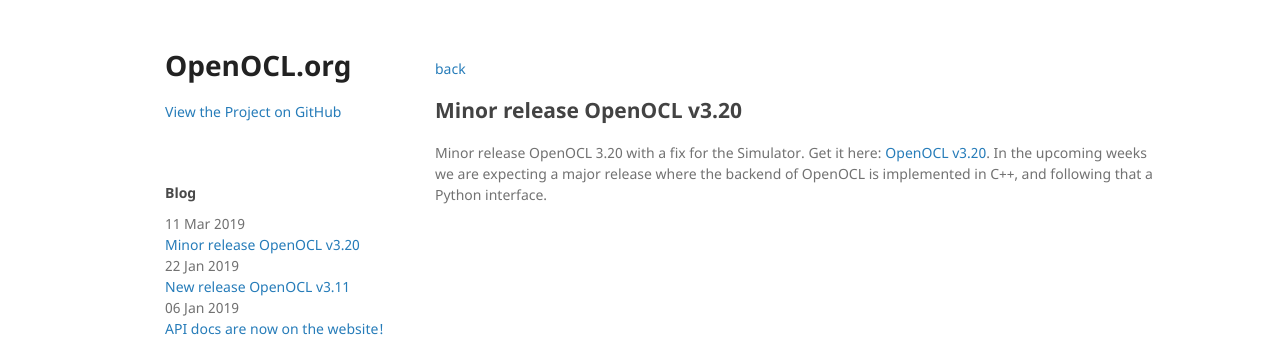
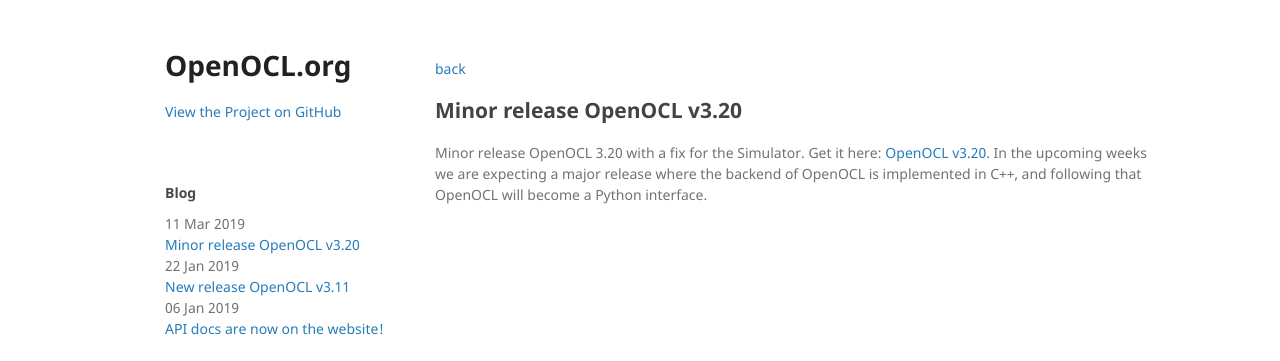
Before and after one commit to OpenOCL/openocl.github.io, a Jekyll site: the page built from _posts/2019-03-11-release-3_20.md, in a window 1280 px wide. Shown: the top 361 px of the page. Built offline with Jekyll 4.4.1, drawn with Linux system fonts in a browser that asks for light colours; our own code applies the rules of GitHub Pages for plain Markdown files.

Commit message:
Update 2019-03-11-release-3_20.md

```diff
--- a/_posts/2019-03-11-release-3_20.md
+++ b/_posts/2019-03-11-release-3_20.md
@@ -5,4 +5,4 @@
 ---
 
 Minor release OpenOCL 3.20 with a fix for the Simulator. Get it here: [OpenOCL v3.20](/get-started).
-In the upcoming weeks we are expecting a major release where the backend of OpenOCL is implemented in C++, and following that a Python interface.
+In the upcoming weeks we are expecting a major release where the backend of OpenOCL is implemented in C++, and following that OpenOCL will become a Python interface.
```
